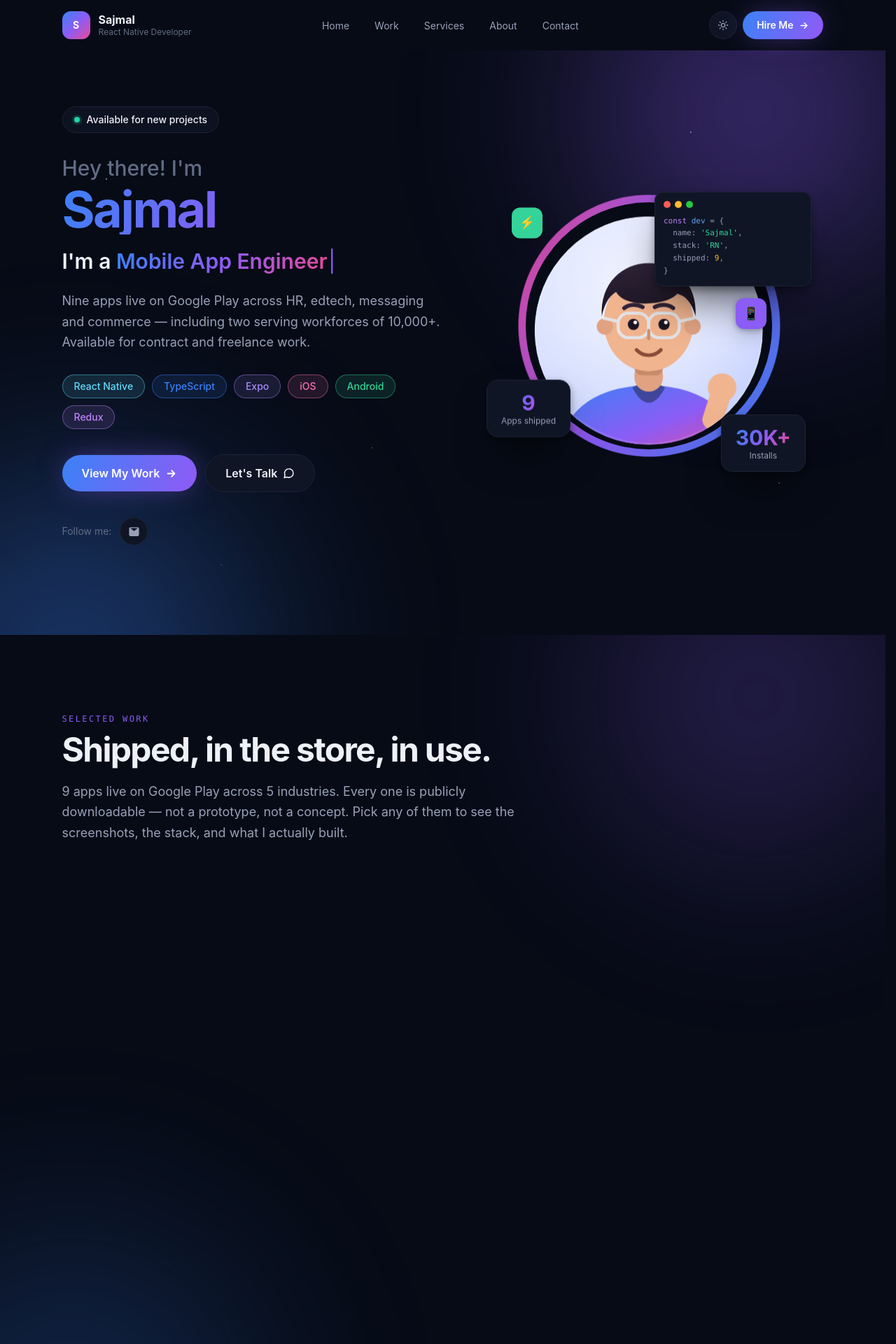
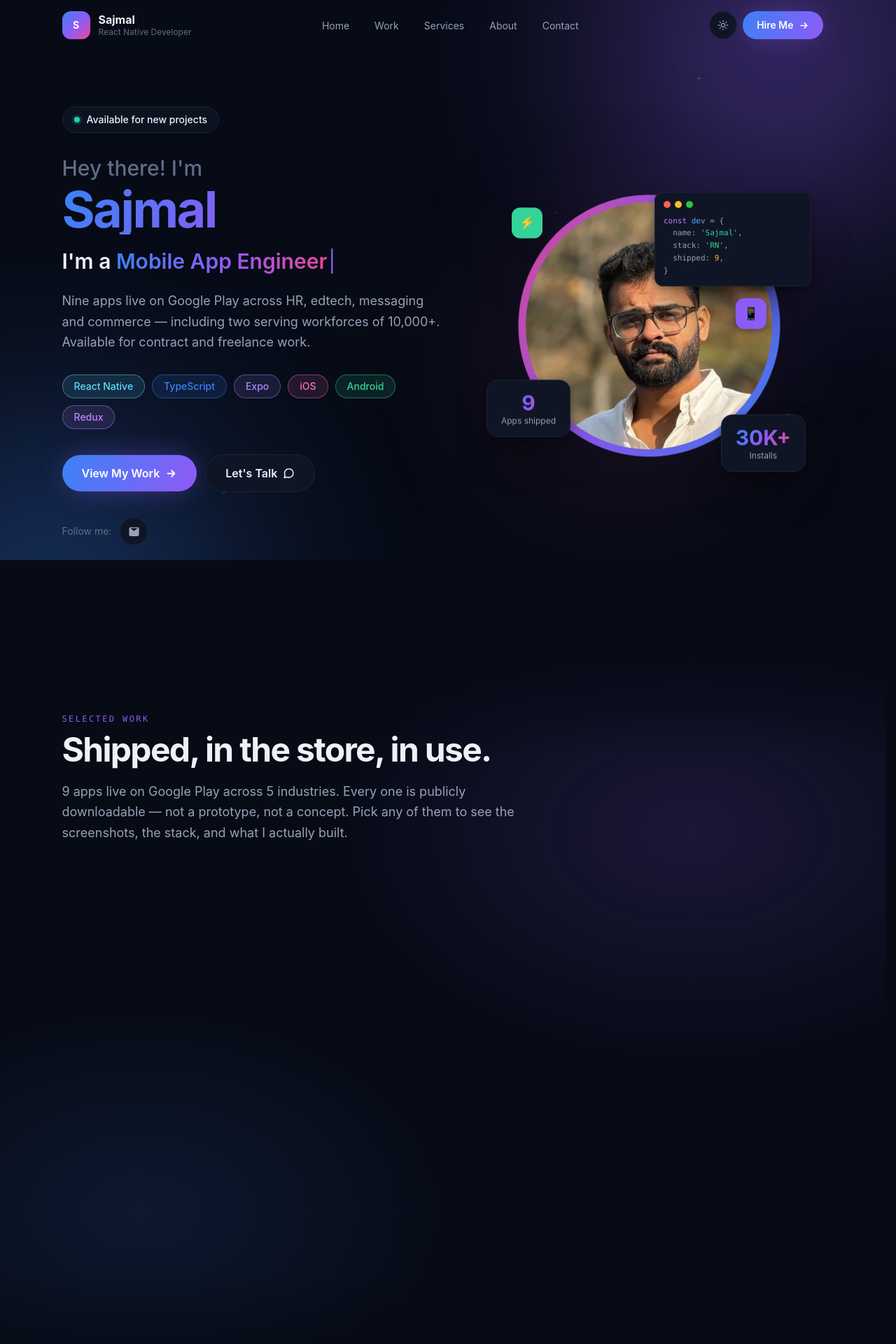
Before and after one commit to Sajmal-RNDev/portfolio, a Next.js app: page / in a window 1280 px wide. Shown: the top 1920 px of the page at 70% size. Built offline with nearby package versions, Linux system fonts and the light colour scheme.

Commit message:
refactor: enhance background effects and layout structure for improved visual continuity

```diff
--- a/app/globals.css
+++ b/app/globals.css
@@ -137,38 +137,113 @@ body {
   backdrop-filter: blur(12px);
 }
 
-/* ── Ambient background glows ───────────────────────────────── */
-.aurora {
-  position: absolute;
+/* ── One ambient wash behind the whole page ─────────────────── */
+/*
+ * Page-wide and fixed, deliberately. Section-scoped glows each sat in
+ * their own overflow:hidden box, so the colour stopped dead at the
+ * section edge and drew a visible seam between panels.
+ */
+.page-bg {
+  position: fixed;
   inset: 0;
+  z-index: -1;
   overflow: hidden;
   pointer-events: none;
 }
-.aurora::before,
-.aurora::after {
+
+.page-bg .orb {
+  position: absolute;
+  border-radius: 50%;
+  filter: blur(120px);
+}
+.orb-a {
+  width: 48rem;
+  height: 48rem;
+  top: -20rem;
+  right: -14rem;
+  background: radial-gradient(circle, var(--accent) 0%, transparent 68%);
+  opacity: 0.5;
+  animation: drift 22s ease-in-out infinite alternate;
+}
+.orb-b {
+  width: 46rem;
+  height: 46rem;
+  bottom: -24rem;
+  left: -16rem;
+  background: radial-gradient(circle, var(--accent-2) 0%, transparent 68%);
+  opacity: 0.45;
+  animation: drift 27s ease-in-out infinite alternate-reverse;
+}
+.orb-c {
+  width: 32rem;
+  height: 32rem;
+  top: 32%;
+  left: 50%;
+  background: radial-gradient(circle, var(--accent-3) 0%, transparent 70%);
+  opacity: 0.16;
+  animation: drift 33s ease-in-out infinite alternate;
+}
+:root[data-theme="light"] .page-bg .orb {
+  opacity: 0.2;
+}
+:root[data-theme="light"] .orb-c {
+  opacity: 0.09;
+}
+
+/*
+ * Sectional colour that cannot seam. A radial gradient alone is not
+ * enough — its stops still carry a few percent of colour where they meet
+ * the section edge, and that step is exactly what reads as a break. The
+ * mask forces both ends to zero, so there is nothing left to see.
+ */
+.glow-band {
+  position: relative;
+}
+.glow-band::before {
   content: "";
   position: absolute;
-  width: 46rem;
-  height: 46rem;
-  border-radius: 50%;
-  filter: blur(110px);
-  opacity: 0.5;
+  inset: 0;
+  /* behind the section's own content, above the page-wide wash */
+  z-index: -1;
+  pointer-events: none;
+  background:
+    radial-gradient(
+      60% 46% at 78% 26%,
+      color-mix(in srgb, var(--accent) 15%, transparent) 0%,
+      transparent 68%
+    ),
+    radial-gradient(
+      54% 42% at 16% 76%,
+      color-mix(in srgb, var(--accent-2) 12%, transparent) 0%,
+      transparent 66%
+    );
+  -webkit-mask-image: linear-gradient(
+    to bottom,
+    transparent 0%,
+    #000 16%,
+    #000 84%,
+    transparent 100%
+  );
+  mask-image: linear-gradient(
+    to bottom,
+    transparent 0%,
+    #000 16%,
+    #000 84%,
+    transparent 100%
+  );
 }
-.aurora::before {
-  background: radial-gradient(circle, var(--accent) 0%, transparent 68%);
-  top: -18rem;
-  right: -12rem;
-  animation: drift 22s ease-in-out infinite alternate;
-}
-.aurora::after {
-  background: radial-gradient(circle, var(--accent-2) 0%, transparent 68%);
-  bottom: -22rem;
-  left: -14rem;
-  animation: drift 26s ease-in-out infinite alternate-reverse;
-}
-:root[data-theme="light"] .aurora::before,
-:root[data-theme="light"] .aurora::after {
-  opacity: 0.22;
+:root[data-theme="light"] .glow-band::before {
+  background:
+    radial-gradient(
+      60% 46% at 78% 26%,
+      color-mix(in srgb, var(--accent) 8%, transparent) 0%,
+      transparent 68%
+    ),
+    radial-gradient(
+      54% 42% at 16% 76%,
+      color-mix(in srgb, var(--accent-2) 6%, transparent) 0%,
+      transparent 66%
+    );
 }
 
 @keyframes drift {
@@ -498,8 +573,7 @@ html.sheet-open body {
   .blink,
   .wave,
   .caret,
-  .aurora::before,
-  .aurora::after,
+  .orb,
   .reveal,
   .sheet-panel,
   .sheet[open]::backdrop,
--- a/app/layout.tsx
+++ b/app/layout.tsx
@@ -47,7 +47,16 @@ export default function RootLayout({
       <head>
         <script dangerouslySetInnerHTML={{ __html: themeInit }} />
       </head>
-      <body>{children}</body>
+      <body>
+        {/* one continuous wash behind every section, so nothing seams */}
+        <div className="page-bg" aria-hidden="true">
+          <span className="orb orb-a" />
+          <span className="orb orb-b" />
+          <span className="orb orb-c" />
+          <span className="stars" />
+        </div>
+        {children}
+      </body>
     </html>
   );
 }
--- a/app/page.tsx
+++ b/app/page.tsx
@@ -46,9 +46,7 @@ export default function Home() {
         <Hero />
 
         {/* ─────────────────────────── Work ─────────────────────────── */}
-        <div className="relative">
-          <div className="aurora opacity-60" />
-          <div className="relative">
+        <div className="glow-band">
           <Section
             id="work"
             eyebrow="Selected work"
@@ -57,7 +55,6 @@ export default function Home() {
           >
             <WorkGallery apps={apps} />
           </Section>
-          </div>
         </div>
 
         {/* ───────────────────────── Services ───────────────────────── */}
@@ -162,8 +159,7 @@ export default function Home() {
         )}
 
         {/* ───────────────────────── Contact ────────────────────────── */}
-        <section id="contact" className="relative scroll-mt-20 overflow-hidden">
-          <div className="aurora" />
+        <section id="contact" className="glow-band relative scroll-mt-20">
           <div className="relative mx-auto max-w-6xl px-5 py-24 sm:px-8 sm:py-32">
             <div className="glass rounded-3xl p-9 text-center shadow-[var(--shadow-lg)] sm:p-16">
               <p className="font-mono text-xs uppercase tracking-[0.2em] text-accent">
--- a/components/Hero.tsx
+++ b/components/Hero.tsx
@@ -1,7 +1,6 @@
 "use client";
 
 import { useEffect, useState } from "react";
-import Avatar from "./Avatar";
 import { site } from "@/content/site";
 
 const ROLES = [
@@ -84,10 +83,7 @@ export default function Hero() {
   const { links } = site;
 
   return (
-    <section className="relative overflow-hidden">
-      <div className="aurora" />
-      <div className="stars" />
-
+    <section className="relative">
       <div className="relative mx-auto grid max-w-6xl items-center gap-14 px-5 pb-24 pt-14 sm:px-8 lg:grid-cols-[1.1fr_1fr] lg:gap-10 lg:pb-32 lg:pt-20">
         {/* ── left column ── */}
         <div>
@@ -221,8 +217,20 @@ export default function Hero() {
           <div className="relative aspect-square">
             {/* rotating gradient ring */}
             <div className="grad-ring spin-slow absolute inset-[5%] rounded-full opacity-95" />
-            <div className="absolute inset-[5%] rounded-full bg-bg" style={{ margin: 11 }} />
-            <Avatar className="floaty absolute inset-[8%] h-[84%] w-[84%]" />
+            <div
+              className="absolute inset-[5%] overflow-hidden rounded-full bg-bg"
+              style={{ margin: 11 }}
+            >
+              {/* eslint-disable-next-line @next/next/no-img-element */}
+              <img
+                src="/portrait.webp"
+                alt={`${site.name}, ${site.role}`}
+                width={560}
+                height={560}
+                fetchPriority="high"
+                className="h-full w-full object-cover"
+              />
+            </div>
 
             {/* floating code snippet */}
             <div className="floaty-slow glass absolute -right-2 top-2 w-56 rounded-xl p-3 shadow-[var(--shadow-lg)] sm:-right-6">
```
Also changed, not shown: public/portrait.webp (added). Lines whose indentation alone changed are shown as unchanged.
